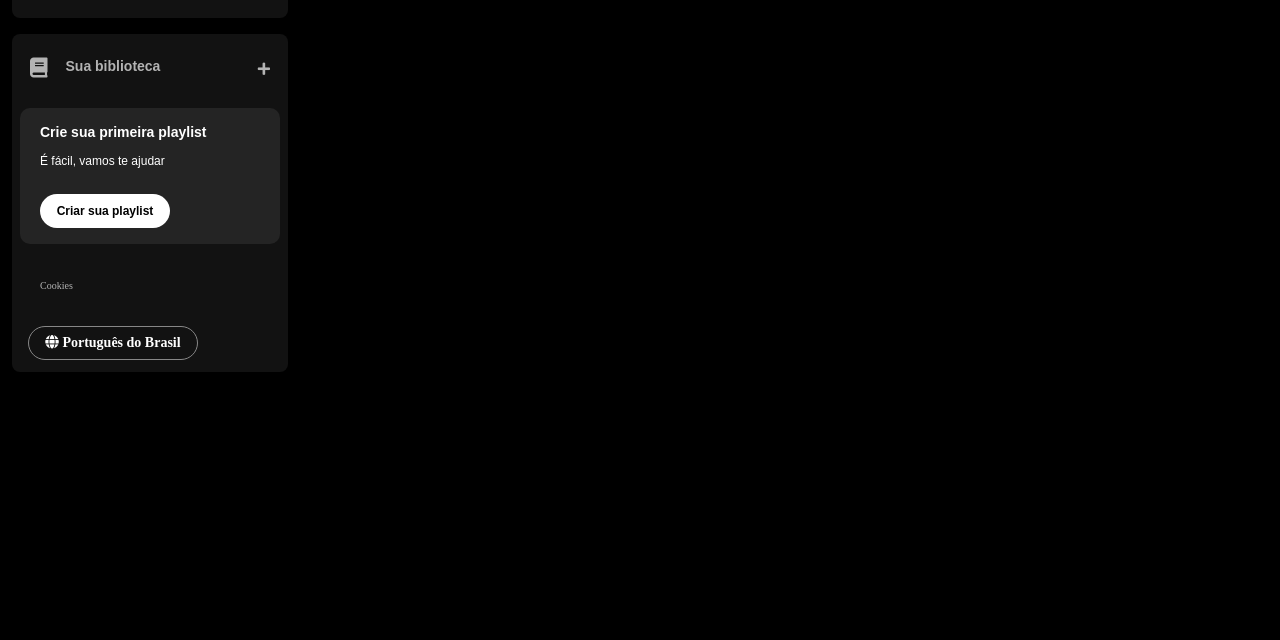
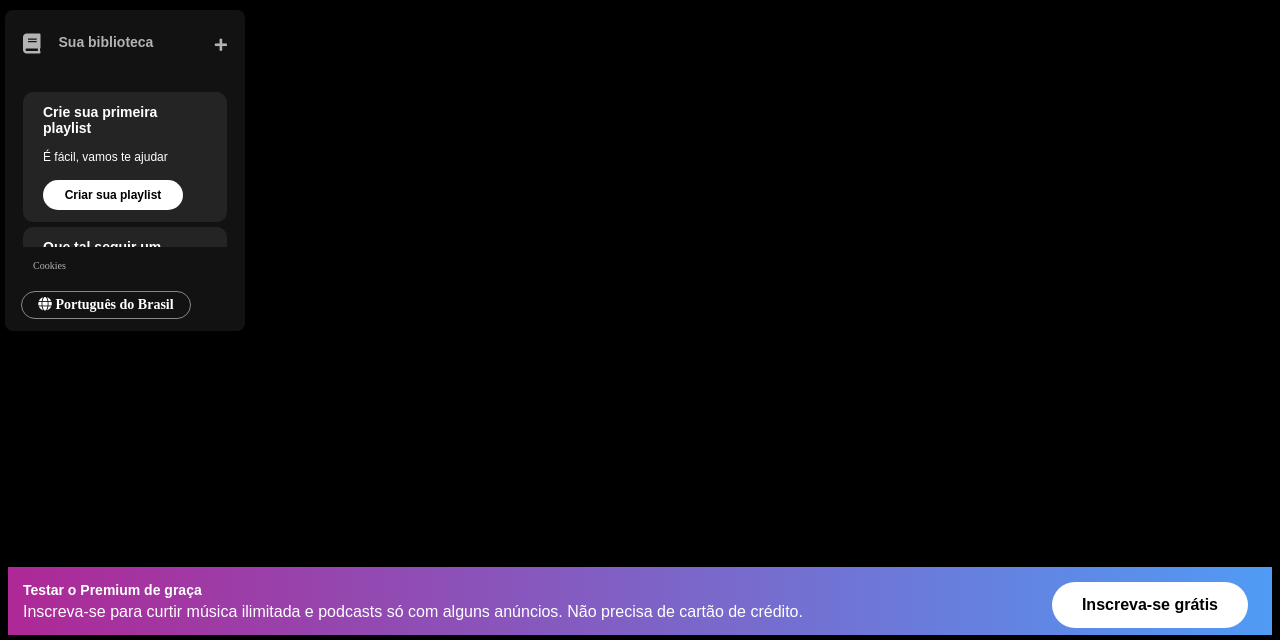
Before and after one commit to eliass0usa/spotify-imersao-alura, a plain HTML site: page index.html in a window 1280 px wide. Shown: the part 160-800 px from the top of the page. Drawn offline with Linux system fonts and the light colour scheme.

Commit message:
section podcast, scroll bar

```diff
--- a/index.html
+++ b/index.html
@@ -51,6 +51,7 @@
           <span class="fa fa-plus"></span>
         </div>
 
+        <div class="scroll-content">
           <section class="section-playlist">
             <div class="section-playlist__content">
               <span class="text title">Crie sua primeira playlist</span>
@@ -60,6 +61,18 @@
               </button>
             </div>
           </section>
+          <section class="section-podcasts">
+            <div class="section-podcasts__content">
+              <span class="text title">Que tal seguir um podcast novo?</span>
+              <span class="text subtitle"
+                >Avisaremos você sobre novos episódios</span
+              >
+              <button class="section-podcasts__button">
+                <span>Explore podcasts</span>
+              </button>
+            </div>
+          </section>
+        </div>
 
         <div class="cookies">
           <a href="">Cookies</a>
@@ -73,5 +86,18 @@
         </div>
       </div>
     </div>
+
+    <footer class="disclaimer-premium">
+      <div class="text">
+        <p class="disclaimer-premium__title">Testar o Premium de graça</p>
+        <p class="disclaimer-premium__subtitle">
+          Inscreva-se para curtir música ilimitada e podcasts só com alguns
+          anúncios. Não precisa de cartão de crédito.
+        </p>
+      </div>
+      <div class="button">
+        <button type="button">Inscreva-se grátis</button>
+      </div>
+    </footer>
   </body>
 </html>
--- a/style.css
+++ b/style.css
@@ -7,22 +7,22 @@ body {
   top: 0;
   left: 0;
   bottom: 0;
-  padding: 12px;
-  width: 300px;
+  padding: 5px;
+  width: 250px;
   height: 200px;
 }
 
 .sidebar__navigation {
   background-color: #121212;
   border-radius: 8px;
-  padding: 16px 0 0 16px;
+  padding: 10px 0 0 1px;
 }
 
 .sidebar__navigation .logo {
   background: #121212;
   display: flex;
   border-radius: 8px;
-  padding: 16px 0 0 16px;
+  padding: 5px 0 0 15px;
 }
 
 .sidebar__navigation .logo img {
@@ -35,7 +35,7 @@ body {
 }
 
 .sidebar ul li {
-  padding: 10px 0; ;
+  padding: 10px 0;
 }
 
 .sidebar nav ul li a{
@@ -90,7 +90,7 @@ body {
   margin: 24px 10px;
 }
 
-.section-playlist {
+.section-playlist, .section-podcasts {
   display: flex;
   align-items: flex-start;
   justify-content: space-between;
@@ -99,32 +99,32 @@ body {
   color: #b3b3b3;
   font-weight: 600;
   font-size: 14px;
-  margin: 8px 0px;
-  padding: 16px 20px;
+  margin: 5px 0px;
+  padding: 12px 20px;
   border-radius: 10px;
 }
 
-.section-playlist .section-playlist__content {
+.section-playlist .section-playlist__content, .section-podcasts, .section-podcasts__content {
   display: flex;
   flex-direction: column;
 }
 
-.section-playlist__content .text {
+.section-playlist__content .text, .section-podcasts__content .text {
   padding-bottom: 14px;
   color: #fff;
   font-family: "DM Sans", sans-serif;
 }
 
-.section-playlist__content .title {
+.section-playlist__content .title, .section-podcasts__content .title {
   font-weight: 700;
 }
 
-.section-playlist__content .subtitle {
+.section-playlist__content .subtitle, .section-podcasts__content .subtitle {
   font-weight: 500;
   font-size: 12px;
 }
 
-.section-playlist__content .section-playlist__button {
+.section-playlist__content .section-playlist__button, .section-podcasts__content .section-podcasts__button {
   display: flex;
   justify-content: center;
   background-color: #fff;
@@ -135,14 +135,34 @@ body {
   font-family: "DM Sans", sans-serif;
   text-decoration: none;
   text-transform: none;
+  padding: 8px;
+  margin-top: 2px;
+  border: 0px;
+  width: 140px;
+}
+
+.scroll-content {
+  max-height: 170px;
+  overflow-y: auto;
+  border: 1px;
   padding: 10px;
-  margin-top: 12px;
-  border: 0px;
-  width: 130px;
+  margin-top: 1px;
+}
+
+.scroll-content::-webkit-scrollbar {
+  height: auto;
+}
+
+.scroll-content::-webkit-scrollbar-thumb {
+  background-color: #8888884f;
+}
+
+.scroll-content::-webkit-scrollbar-track {
+  background-color: transparent;
 }
 
 .sidebar .cookies {
-  margin: 25px 20px;
+  margin: 10px 20px;
 }
 
 .sidebar .cookies a {
@@ -165,6 +185,56 @@ body {
   cursor: pointer;
   width: 170px;
   margin: 8px;
-  padding: 8px;
+  padding: 5px;
   border-radius: 20px;
 }
+
+.languages .languages__button:hover {
+  border: 1px solid #ffffff;
+}
+
+.disclaimer-premium {
+  font-family: Arial, Helvetica, sans-serif;
+  display: flex;
+  justify-content: space-between;
+  position: fixed;
+  bottom: 0;
+  left: 0;
+  right: 0;
+  background: linear-gradient(to right, #ae2896, #509bf5);
+  padding: 15px 24px 7px 15px;
+  margin: 0 8px 5px 8px
+}
+
+.disclaimer-premium .text{
+  flex-shrink: 0;
+}
+
+.disclaimer-premium__title {
+  color: #ffffff;
+  font-weight: 700;
+  font-size: 14px;
+  margin-bottom: 5px;
+}
+
+.disclaimer-premium__subtitle {
+  color: #ffffff;
+  font-size: 16px;
+  font-weight: 500;
+}
+
+.disclaimer-premium button {
+  background-color: #ffffff;
+  color: #000000;
+  font-size: 16px;
+  font-weight: bold;
+  padding: 14px 30px;
+  border: 0px;
+  border-radius: 40px;
+  cursor: pointer;
+  flex-shrink: 0;
+}
+
+.disclaimer-premium button:hover {
+  background-color: #d2d2d2;
+}
```
Lines whose indentation alone changed are shown as unchanged.
